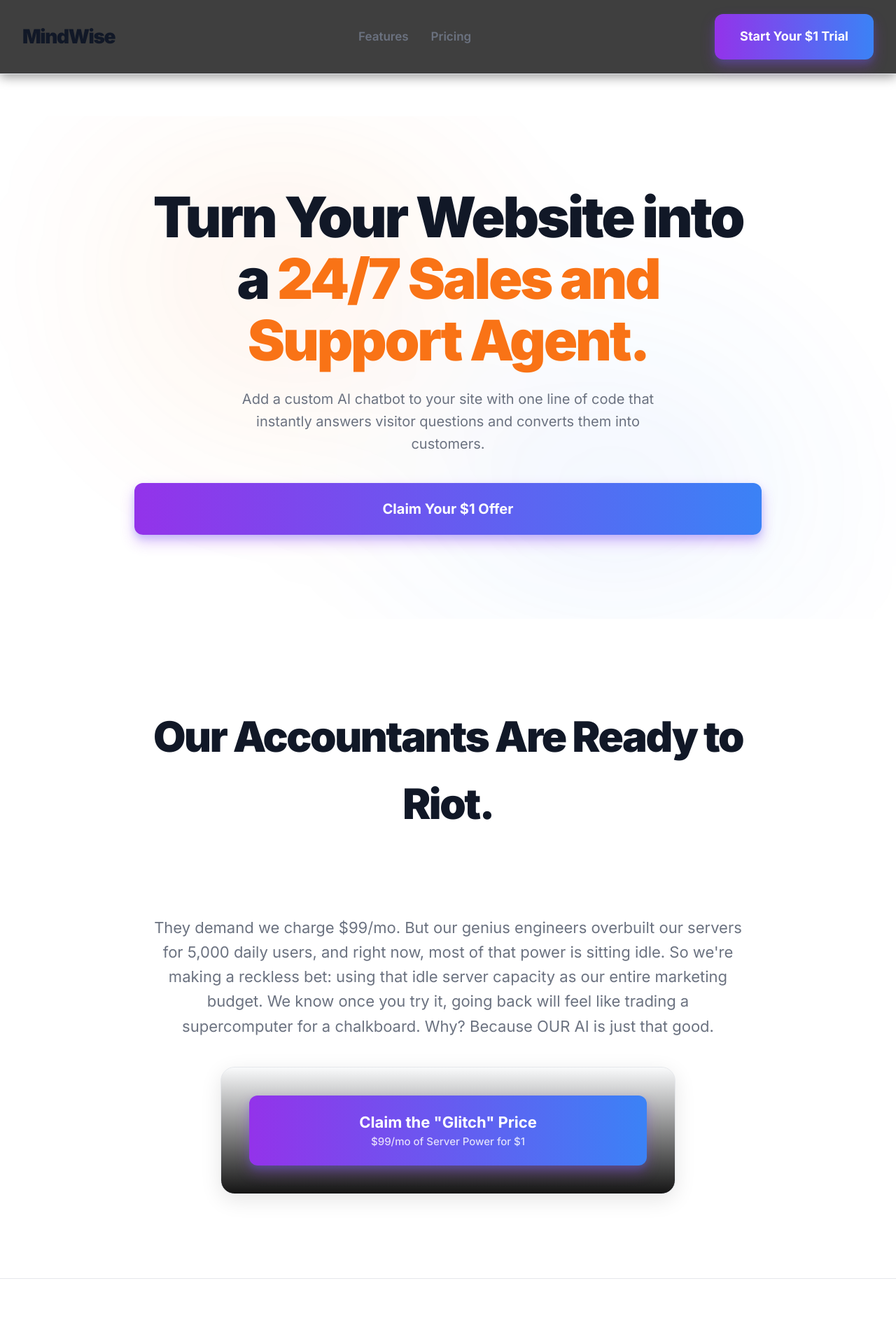
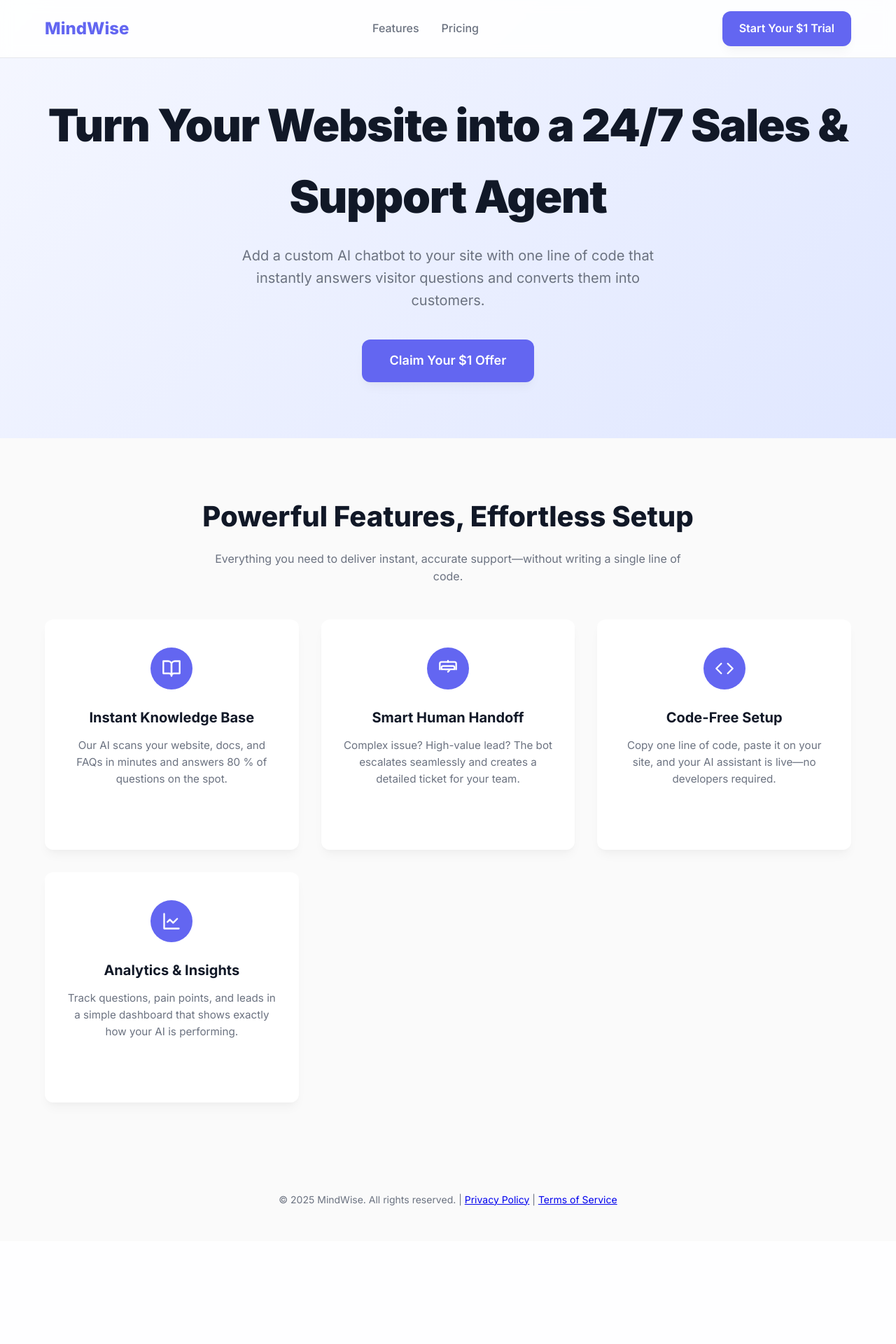
Before and after one commit to casperzinou/mindwise, a Flask app: template backend/templates/index.html in a window 1280 px wide. Shown: the top 1920 px of the page at 70% size. After the commit the page ends 1723 px from the top, so only its background shows below. Run offline with Flask 3, Linux system fonts and the light colour scheme; the template is opened without the code that fills it, so the values that code supplies are empty.

Commit message:
feat: redesign landing page with modern hero and feature cards
Co-authored-by: aider (openrouter/moonshotai/kimi-k2:free) <aider@aider.chat>

```diff
--- a/backend/templates/index.html
+++ b/backend/templates/index.html
@@ -3,7 +3,7 @@
 <head>
     <meta charset="UTF-8">
     <meta name="viewport" content="width=device-width, initial-scale=1.0">
-    <title>MindWise | AI Chatbot for Your Website</title>
+    <title>MindWise – AI Chatbot for Your Website</title>
     <meta name="description" content="Embed an AI-powered support widget on your site in minutes. Reduce tickets, delight customers.">
     <link rel="apple-touch-icon" sizes="180x180" href="apple-touch-icon.png">
     <link rel="icon" type="image/png" sizes="32x32" href="favicon-32x32.png">
@@ -12,115 +12,228 @@
     <link rel="preconnect" href="https://fonts.googleapis.com">
     <link rel="preconnect" href="https://fonts.gstatic.com" crossorigin>
     <link href="https://fonts.googleapis.com/css2?family=Inter:wght@400;500;600;700;800;900&display=swap" rel="stylesheet">
-    <link rel="stylesheet" href="style.css">
+    <style>
+        :root {
+            --brand: #6366f1;
+            --brand-dark: #4f46e5;
+            --bg: #fafafa;
+            --text: #111827;
+            --text-light: #6b7280;
+            --surface: #ffffff;
+            --border: #e5e7eb;
+            --radius: 0.75rem;
+            --shadow: 0 10px 15px -3px rgba(0,0,0,.04), 0 4px 6px -2px rgba(0,0,0,.02);
+        }
+        * { box-sizing: border-box; margin: 0; padding: 0; }
+        body {
+            font-family: 'Inter', system-ui, sans-serif;
+            background: var(--bg);
+            color: var(--text);
+            line-height: 1.6;
+        }
+        .container {
+            width: 100%;
+            max-width: 1200px;
+            margin: 0 auto;
+            padding: 0 1.5rem;
+        }
+        header {
+            position: fixed;
+            top: 0;
+            left: 0;
+            right: 0;
+            background: rgba(255,255,255,.9);
+            backdrop-filter: blur(8px);
+            border-bottom: 1px solid var(--border);
+            z-index: 1000;
+        }
+        header .container {
+            display: flex;
+            align-items: center;
+            justify-content: space-between;
+            padding: 1rem 1.5rem;
+        }
+        .logo {
+            font-weight: 800;
+            font-size: 1.5rem;
+            color: var(--brand);
+            text-decoration: none;
+        }
+        nav ul {
+            display: flex;
+            gap: 2rem;
+            list-style: none;
+        }
+        nav a {
+            color: var(--text-light);
+            text-decoration: none;
+            font-weight: 500;
+            transition: color .2s;
+        }
+        nav a:hover { color: var(--brand); }
+        .btn {
+            display: inline-block;
+            padding: .75rem 1.5rem;
+            font-weight: 600;
+            border-radius: var(--radius);
+            text-decoration: none;
+            transition: all .2s;
+            cursor: pointer;
+        }
+        .btn-primary {
+            background: var(--brand);
+            color: #fff;
+            box-shadow: var(--shadow);
+        }
+        .btn-primary:hover {
+            background: var(--brand-dark);
+            transform: translateY(-2px);
+        }
+        .hero {
+            padding: 8rem 0 5rem;
+            text-align: center;
+            background: linear-gradient(135deg, #f5f7ff 0%, #e0e7ff 100%);
+        }
+        .hero h1 {
+            font-size: clamp(2.5rem, 5vw, 4rem);
+            font-weight: 900;
+            letter-spacing: -.02em;
+            margin-bottom: 1rem;
+        }
+        .hero p {
+            font-size: 1.25rem;
+            color: var(--text-light);
+            max-width: 600px;
+            margin: 0 auto 2.5rem;
+        }
+        .hero .btn {
+            font-size: 1.125rem;
+            padding: 1rem 2.5rem;
+        }
+        .section {
+            padding: 5rem 0;
+        }
+        .section h2 {
+            text-align: center;
+            font-size: 2.5rem;
+            font-weight: 800;
+            margin-bottom: 1rem;
+        }
+        .section p {
+            text-align: center;
+            color: var(--text-light);
+            max-width: 700px;
+            margin: 0 auto 3rem;
+        }
+        .features-grid {
+            display: grid;
+            gap: 2rem;
+            grid-template-columns: repeat(auto-fit, minmax(280px, 1fr));
+        }
+        .feature-card {
+            background: var(--surface);
+            padding: 2.5rem 2rem;
+            border-radius: var(--radius);
+            box-shadow: var(--shadow);
+            text-align: center;
+        }
+        .feature-card .icon {
+            width: 60px;
+            height: 60px;
+            margin: 0 auto 1.5rem;
+            background: var(--brand);
+            color: #fff;
+            border-radius: 50%;
+            display: flex;
+            align-items: center;
+            justify-content: center;
+        }
+        .feature-card h3 {
+            font-size: 1.25rem;
+            font-weight: 700;
+            margin-bottom: .75rem;
+        }
+        .feature-card p {
+            color: var(--text-light);
+            font-size: .95rem;
+        }
+        footer {
+            text-align: center;
+            padding: 3rem 1.5rem;
+            color: var(--text-light);
+            font-size: .875rem;
+        }
+        @media (max-width: 600px) {
+            header .container { flex-direction: column; gap: 1rem; }
+            nav ul { gap: 1rem; }
+        }
+    </style>
 </head>
 <body>
 
-    <!-- ======================= -->
-    <!--      Header             -->
-    <!-- ======================= -->
-    <header class="main-header">
+    <header>
         <div class="container">
             <a href="index.html" class="logo">MindWise</a>
-            <nav class="main-nav">
+            <nav>
                 <ul>
-                    <li class="nav-links"><a href="#features">Features</a></li>
-                    <li class="nav-links"><a href="pricing.html">Pricing</a></li>
+                    <li><a href="#features">Features</a></li>
+                    <li><a href="pricing.html">Pricing</a></li>
                 </ul>
             </nav>
-            <div class="nav-actions">
-                <a href="register.html" class="btn btn-primary">Start Your $1 Trial</a>
-            </div>
+            <a href="register.html" class="btn btn-primary">Start Your $1 Trial</a>
         </div>
     </header>
 
     <main>
+        <section class="hero">
+            <div class="container">
+                <h1>Turn Your Website into a 24/7 Sales &amp; Support Agent</h1>
+                <p>Add a custom AI chatbot to your site with one line of code that instantly answers visitor questions and converts them into customers.</p>
+                <a href="pricing.html" class="btn btn-primary">Claim Your $1 Offer</a>
+            </div>
+        </section>
 
-       <!-- ======================= -->
-<!-- NEW VIBRANT HERO SECTION -->
-<!-- ======================= -->
-<section class="hero-section" id="hero">
-    <div class="background-gradient"></div>
-    <div class="container">
-        <div class="hero-content">
-            <h1>Turn Your Website into a <span class="highlight">24/7 Sales and Support Agent.</span></h1>
-            <p class="sub-headline">Add a custom AI chatbot to your site with one line of code that instantly answers visitor questions and converts them into customers.</p>
-            <a href="#offer" class="btn btn-primary cta-button">Claim Your $1 Offer</a>
-        </div>
-    </div>
-</section>
-
-       <!-- ================================== -->
-<!--  THE DEFINITIVE "GLITCH" OFFER SECTION -->
-<!-- ================================== -->
-<section class="pricing-section" id="offer">
-    <div class="container section-centered">
-        <h2>Our Accountants Are Ready to Riot.</h2>
-        <p class="sub-headline" style="max-width: 850px;">
-            They demand we charge $99/mo. But our genius engineers overbuilt our servers for 5,000 daily users, and right now, most of that power is sitting idle. So we're making a reckless bet: using that idle server capacity as our entire marketing budget. We know once you try it, going back will feel like trading a supercomputer for a chalkboard. Why? Because OUR AI is just that good.
-        </p>
-
-        <div class="pricing-card" style="max-width: 650px; margin-top: 40px;">
-            <!-- The button is the entire offer -->
-            <a href="pricing.html" class="btn btn-primary cta-button">
-                <span class="button-main-text">Claim the "Glitch" Price</span>
-                <span class="button-sub-text">$99/mo of Server Power for $1</span>
-            </a>
-        </div>
-    </div>
-</section>
-
-        <!-- ================================== -->
-        <!--  STEP 3: THE PROOF (Features Grid)  -->
-        <!-- ================================== -->
-        <section class="features-section" id="features">
+        <section class="section" id="features">
             <div class="container">
                 <h2>Powerful Features, Effortless Setup</h2>
+                <p>Everything you need to deliver instant, accurate support—without writing a single line of code.</p>
                 <div class="features-grid">
-                    <!-- Feature 1 -->
                     <div class="feature-card">
                         <div class="icon">
-                            <svg xmlns="http://www.w3.org/2000/svg" width="24" height="24" viewBox="0 0 24 24" fill="none" stroke="currentColor" stroke-width="2" stroke-linecap="round" stroke-linejoin="round"><path d="M2 3h6a4 4 0 0 1 4 4v14a3 3 0 0 0-3-3H2z"></path><path d="M22 3h-6a4 4 0 0 0-4 4v14a3 3 0 0 1 3-3h7z"></path></svg>
+                            <svg width="28" height="28" viewBox="0 0 24 24" fill="none" stroke="currentColor" stroke-width="2" stroke-linecap="round" stroke-linejoin="round"><path d="M2 3h6a4 4 0 0 1 4 4v14a3 3 0 0 0-3-3H2z"/><path d="M22 3h-6a4 4 0 0 0-4 4v14a3 3 0 0 1 3-3h7z"/></svg>
                         </div>
                         <h3>Instant Knowledge Base</h3>
-                        <p>Our AI automatically scans and learns your entire website, help center, and product documentation in minutes. It provides instant, accurate answers to 80% of customer questions, freeing up your team.</p>
+                        <p>Our AI scans your website, docs, and FAQs in minutes and answers 80 % of questions on the spot.</p>
                     </div>
-                    <!-- Feature 2 -->
                     <div class="feature-card">
                         <div class="icon">
-                            <svg xmlns="http://www.w3.org/2000/svg" width="24" height="24" viewBox="0 0 24 24" fill="none" stroke="currentColor" stroke-width="2" stroke-linecap="round" stroke-linejoin="round"><path d="M18 9a2 2 0 0 1 2 2v2H4v-2a2 2 0 0 1 2-2Z"></path><path d="M9 13h6"></path><path d="m12 16 1.5-1.5"></path><path d="M22 13V6a2 2 0 0 0-2-2H4a2 2 0 0 0-2 2v7"></path><path d="M12 4v-1.5"></path></svg>
+                            <svg width="28" height="28" viewBox="0 0 24 24" fill="none" stroke="currentColor" stroke-width="2" stroke-linecap="round" stroke-linejoin="round"><path d="M18 9a2 2 0 0 1 2 2v2H4v-2a2 2 0 0 1 2-2Z"/><path d="M9 13h6"/><path d="m12 16 1.5-1.5"/><path d="M22 13V6a2 2 0 0 0-2-2H4a2 2 0 0 0-2 2v7"/><path d="M12 4v-1.5"/></svg>
                         </div>
                         <h3>Smart Human Handoff</h3>
-                        <p>When the AI detects a complex issue or a high-value sales lead, it seamlessly escalates the conversation by creating a detailed email ticket, ensuring your agents have all the context they need.</p>
+                        <p>Complex issue? High-value lead? The bot escalates seamlessly and creates a detailed ticket for your team.</p>
                     </div>
-                    <!-- Feature 3 -->
                     <div class="feature-card">
                         <div class="icon">
-                            <svg xmlns="http://www.w3.org/2000/svg" width="24" height="24" viewBox="0 0 24 24" fill="none" stroke="currentColor" stroke-width="2" stroke-linecap="round" stroke-linejoin="round"><polyline points="16 18 22 12 16 6"></polyline><polyline points="8 6 2 12 8 18"></polyline></svg>
+                            <svg width="28" height="28" viewBox="0 0 24 24" fill="none" stroke="currentColor" stroke-width="2" stroke-linecap="round" stroke-linejoin="round"><polyline points="16 18 22 12 16 6"/><polyline points="8 6 2 12 8 18"/></svg>
                         </div>
                         <h3>Code-Free Setup</h3>
-                        <p>Get your AI assistant live in minutes, not months. Simply copy and paste one line of code onto your website to deploy your custom-trained chatbot. No complex configuration or developer time required.</p>
+                        <p>Copy one line of code, paste it on your site, and your AI assistant is live—no developers required.</p>
                     </div>
-                    <!-- Feature 4 -->
                     <div class="feature-card">
                         <div class="icon">
-                            <svg xmlns="http://www.w3.org/2000/svg" width="24" height="24" viewBox="0 0 24 24" fill="none" stroke="currentColor" stroke-width="2" stroke-linecap="round" stroke-linejoin="round"><path d="M3 3v18h18"/><path d="m19 9-5 5-4-4-3 3"/></svg>
+                            <svg width="28" height="28" viewBox="0 0 24 24" fill="none" stroke="currentColor" stroke-width="2" stroke-linecap="round" stroke-linejoin="round"><path d="M3 3v18h18"/><path d="m19 9-5 5-4-4-3 3"/></svg>
                         </div>
                         <h3>Analytics &amp; Insights</h3>
-                        <p>Understand your customers like never before. See what questions they're asking, identify pain points, and track the leads your AI is generating, all from a simple dashboard.</p>
+                        <p>Track questions, pain points, and leads in a simple dashboard that shows exactly how your AI is performing.</p>
                     </div>
                 </div>
             </div>
         </section>
-
     </main>
 
-    <!-- ======================= -->
-    <!--      Footer             -->
-    <!-- ======================= -->
-    <footer class="main-footer">
+    <footer>
         <div class="container">
-           <p>© 2025 MindWise. All rights reserved. | <a href="privacy.html">Privacy Policy</a> | <a href="terms.html">Terms of Service</a></p>
+            <p>© 2025 MindWise. All rights reserved. | <a href="privacy.html">Privacy Policy</a> | <a href="terms.html">Terms of Service</a></p>
         </div>
     </footer>
 
```
